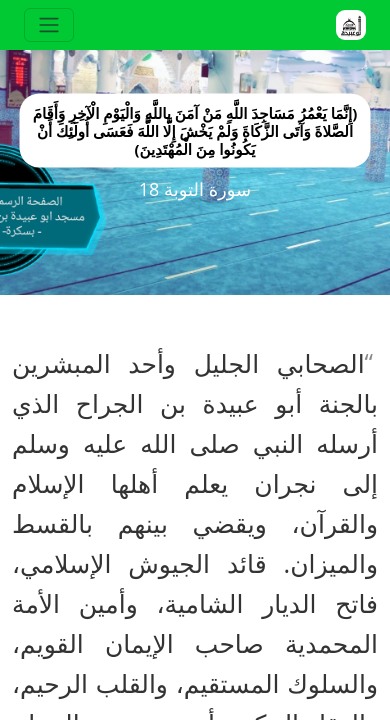
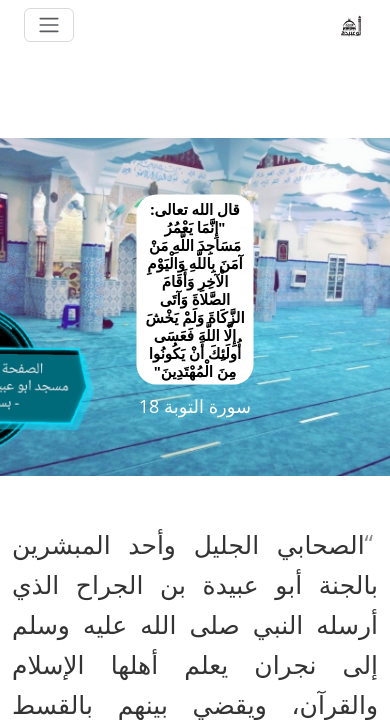
Before and after one commit to SaberHardy/abouObaidaMosque, a Django app: page /about/ in a window 390 px wide. Shown: the top 720 px of the page. Run offline with Django 5.2, Linux system fonts and the light colour scheme; data comes from the database, SQL or seed files in the repository; some libraries are stand-ins or nearby versions.

Commit message:
header image

```diff
--- a/static/css/styles.css
+++ b/static/css/styles.css
@@ -112,7 +112,7 @@ nav img {
 }
 
 .nav-items-boot {
-    background-color: rgb(0, 201, 52);
+    background-color: #ffffff;
 }
 
 .navbar-nav li {
@@ -160,7 +160,7 @@ nav img {
 }
 
 .text-box {
-    width: 90%;
+    width: 30%;
     color: white;
     position: absolute;
     top: 50%;
@@ -175,11 +175,11 @@ nav img {
 }
 
 .text-box h1 {
-    font-size: 30px;
+    font-size: 25px;
     color: #000;
     background-color: white;
-    padding: 30px;
-    border-radius: 50px;
+    padding: 20px;
+    border-radius: 20px;
 }
 
 .text-box p {
@@ -788,7 +788,7 @@ header {
     }
 
     header {
-        height: 30vh;
+        height: 50vh;
         background-position: center;
         object-fit: cover;
         background-size: cover;
@@ -799,7 +799,7 @@ header {
         font-weight: bolder;
         color: #000;
         background-color: #ffffff;
-        padding: 10px;
+        /*padding: 10px;*/
         border-radius: 20px;
     }
 
@@ -815,9 +815,10 @@ header {
     }
 
     header {
-        height: 35vh;
+        height: 40vh;
         background-position: center;
         object-fit: cover;
         background-size: cover;
+        margin-top: 138px;
     }
 }
--- a/templates/appAbuObaida/base.html
+++ b/templates/appAbuObaida/base.html
@@ -26,7 +26,7 @@
             aria-controls="navbarNav" aria-expanded="false" aria-label="Toggle navigation">
         <span class="navbar-toggler-icon"></span>
     </button>
-    <div class="collapse navbar-collapse" id="navbarNav">
+    <div class="collapse navbar-collapse text-center my-2" id="navbarNav" >
         <ul class="navbar-nav">
             <li class="nav-item active">
                 <a href="{% url 'index' %}">الرئيسية</a>
@@ -51,8 +51,8 @@
 <header>
     <div class="text-box">
         <h1>
-            (إِنَّمَا يَعْمُرُ مَسَاجِدَ اللَّهِ مَنْ آمَنَ بِاللَّهِ وَالْيَوْمِ الْآخِرِ وَأَقَامَ الصَّلاةَ وَآتَى
-            الزَّكَاةَ وَلَمْ يَخْشَ إِلَّا اللَّهَ فَعَسَى أُولَئِكَ أَنْ يَكُونُوا مِنَ الْمُهْتَدِينَ)
+            قال الله تعالى: "إِنَّمَا يَعْمُرُ مَسَاجِدَ اللَّهِ مَنْ آمَنَ بِاللَّهِ وَالْيَوْمِ الْآخِرِ وَأَقَامَ الصَّلاةَ وَآتَى
+            الزَّكَاةَ وَلَمْ يَخْشَ إِلَّا اللَّهَ فَعَسَى أُولَئِكَ أَنْ يَكُونُوا مِنَ الْمُهْتَدِينَ"
         </h1>
         <span class="first-span"> سورة التوبة  18</span>
     </div>
```
